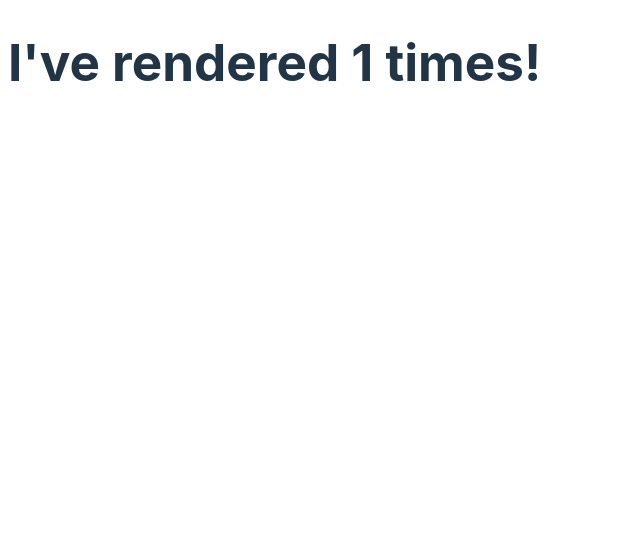
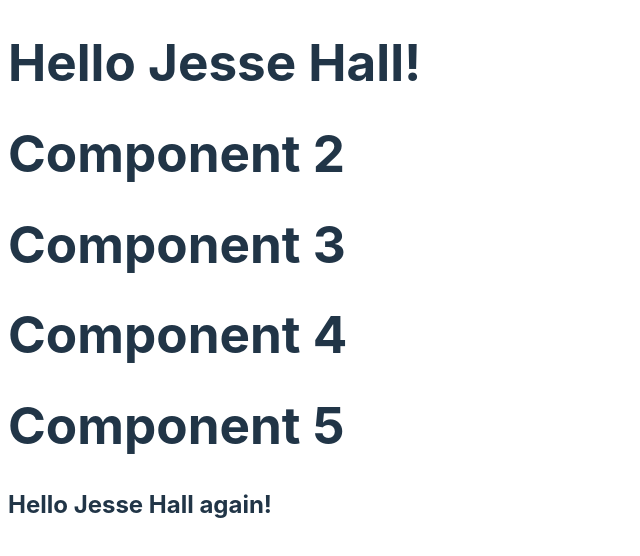
Before and after one commit to Dheeraj2002kumar/React-Practice-2025, a React (Vite) app in the folder my-react-app/: page / in a window 1280 px wide. Shown: the top 556 px of the page, without its empty margins (0-640 px from the left). Built offline with nearby package versions, Linux system fonts and the light colour scheme.

Commit message:
Replace Timer component with Component1 to demonstrate useContext Hook

```diff
--- a/my-react-app/src/App.jsx
+++ b/my-react-app/src/App.jsx
@@ -12,16 +12,14 @@ import './App.css'
 // export default App
 
 
-// ----------------- React useEffect Hooks -------------
-// useEffect is a hook that allows you to run some code after rendering a component
-import Timer from './React-Hook/useEffect-Hook';
-// import { Counter } from './React-Hook/useEffect-Hook';
+// ----------------- React useContext Hook -----------------
+
+import { Component1 } from './React-Hook/useContext-Hook';
 
 export default function App(){
   return (
     <>
-      <Timer />
-      {/* <Counter /> */}
+      <Component1 />
     </>
   );
 }
@@ -29,9 +27,20 @@ export default function App(){
 
 
 
+// ----------------- React useEffect Hooks -------------
+// useEffect is a hook that allows you to run some code after rendering a component
 
+// import Timer from './React-Hook/useEffect-Hook';
+// // import { Counter } from './React-Hook/useEffect-Hook';
 
-
+// export default function App(){
+//   return (
+//     <>
+//       <Timer />
+//       {/* <Counter /> */}
+//     </>
+//   );
+// }
 
 
 
```
